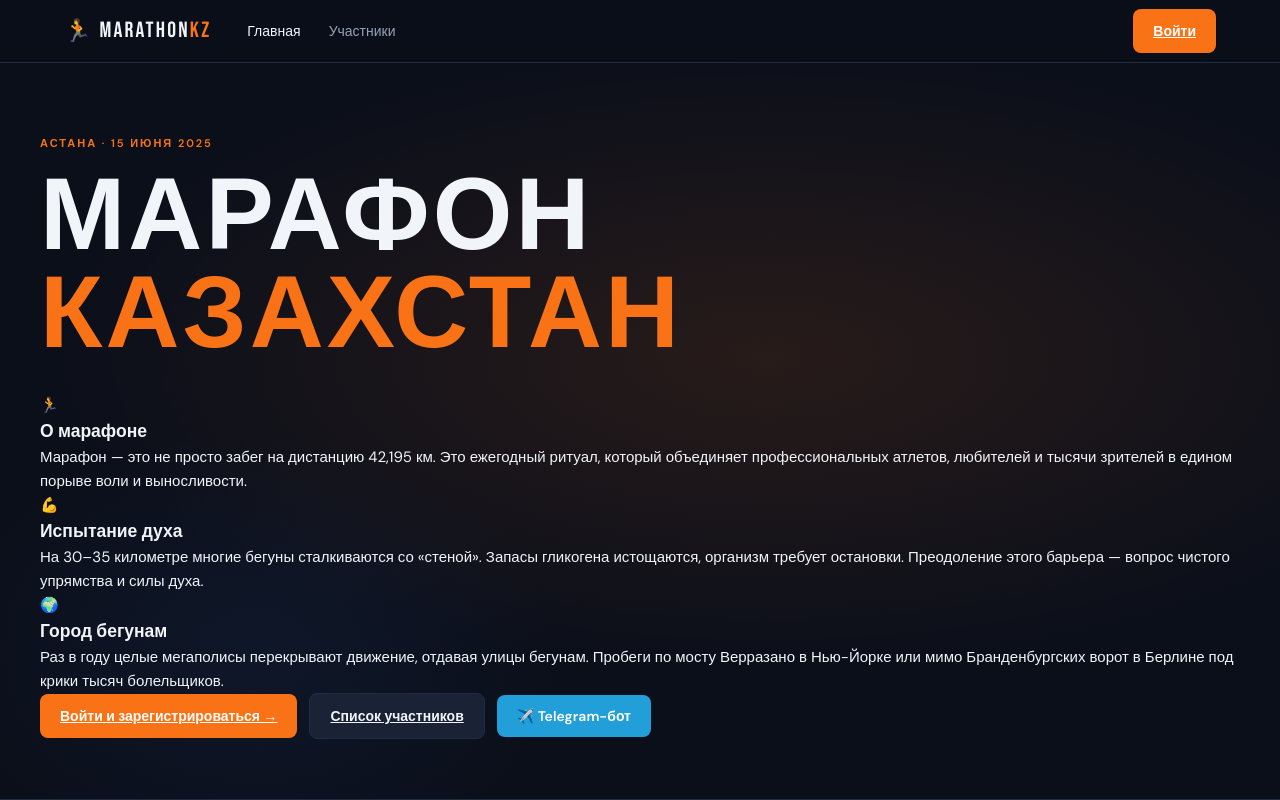
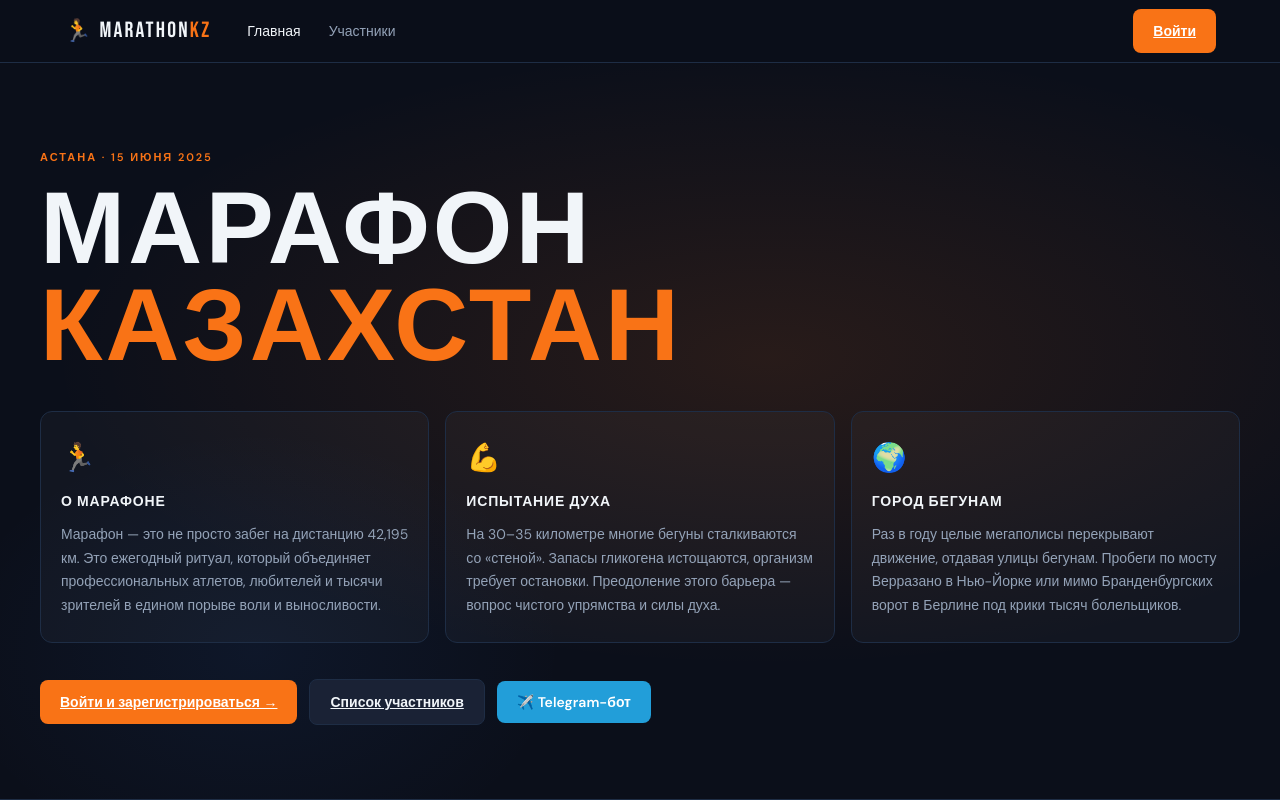
Before and after one commit to slakegg/marathon-skils, a Next.js app: page / in a window 1280 px wide. Shown: the top 800 px of the page. Built offline with nearby package versions, Linux system fonts and the light colour scheme; no server answers.

Commit message:
Update Home.module.css

```diff
--- a/styles/Home.module.css
+++ b/styles/Home.module.css
@@ -37,20 +37,39 @@
   font-size: clamp(48px, 8vw, 110px);
   letter-spacing: .03em;
   line-height: .95;
-  margin-bottom: 28px;
+  margin-bottom: 32px;
 }
 .heroAccent { color: var(--accent); }
 
-/* 3 колонки текста */
-.heroColumns {
+/* 3 текстовые карточки */
+.textCards {
   display: grid;
   grid-template-columns: repeat(3, 1fr);
-  gap: 24px;
-  margin-bottom: 32px;
+  gap: 16px;
+  margin-bottom: 36px;
 }
-.heroColText {
+.textCard {
+  border: 1px solid var(--border);
+  border-radius: 12px;
+  padding: 24px 20px;
+  background: rgba(255,255,255,0.03);
+  backdrop-filter: blur(4px);
+}
+.textCardIcon {
+  font-size: 28px;
+  margin-bottom: 10px;
+}
+.textCardTitle {
+  color: var(--text);
+  font-size: 14px;
+  font-weight: 700;
+  letter-spacing: .06em;
+  text-transform: uppercase;
+  margin: 0 0 10px;
+}
+.textCardBody {
   color: var(--muted2);
-  font-size: 15px;
+  font-size: 14px;
   line-height: 1.7;
   margin: 0;
 }
@@ -115,9 +134,8 @@
     min-height: auto;
     padding: 40px 16px 36px;
   }
-  .heroColumns {
+  .textCards {
     grid-template-columns: 1fr;
-    gap: 16px;
   }
   .heroTitle {
     font-size: clamp(40px, 12vw, 72px);
@@ -133,10 +151,10 @@
 
 /* Адаптив — планшет */
 @media (min-width: 769px) and (max-width: 1024px) {
-  .heroColumns {
+  .textCards {
     grid-template-columns: repeat(2, 1fr);
   }
-  .heroColumns .heroColText:last-child {
+  .textCards .textCard:last-child {
     grid-column: 1 / -1;
   }
 }
```
